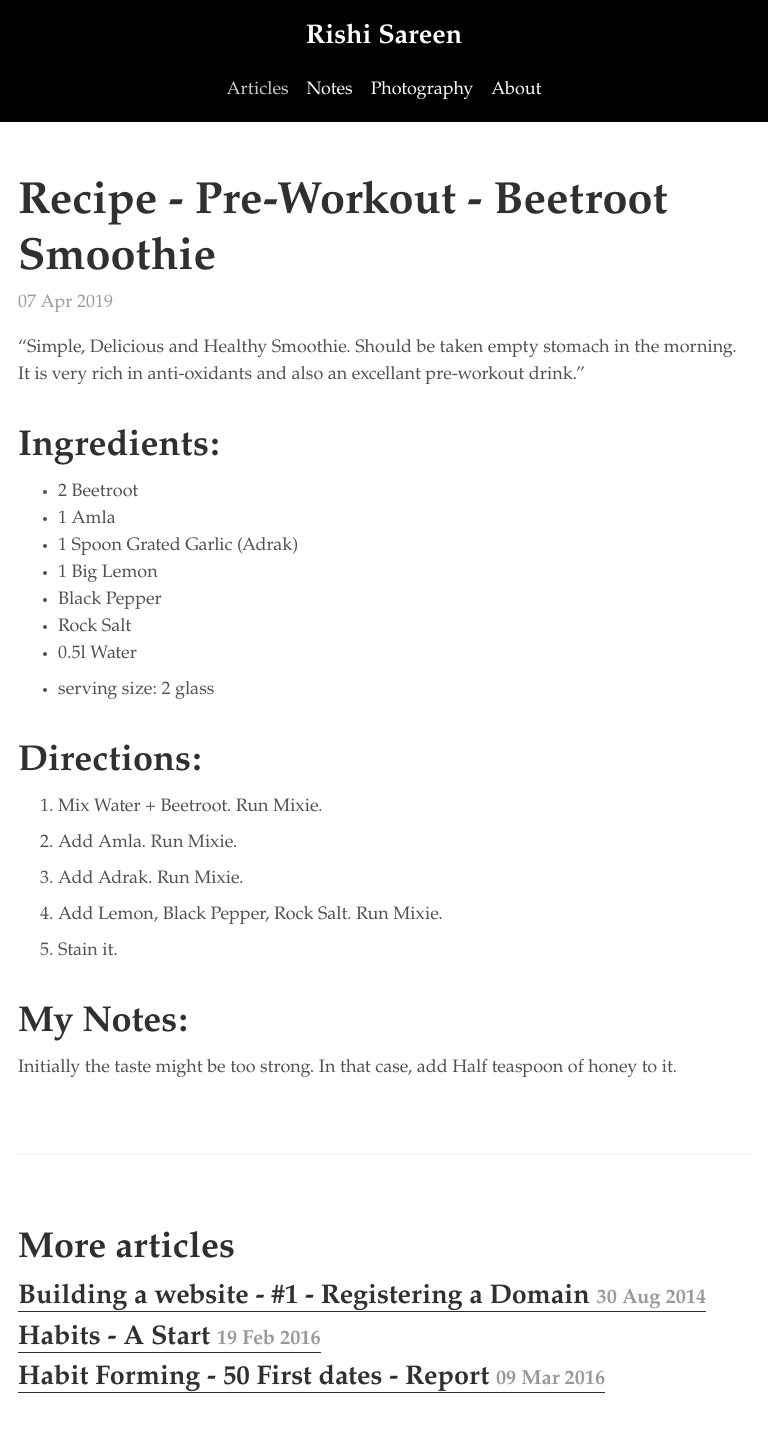
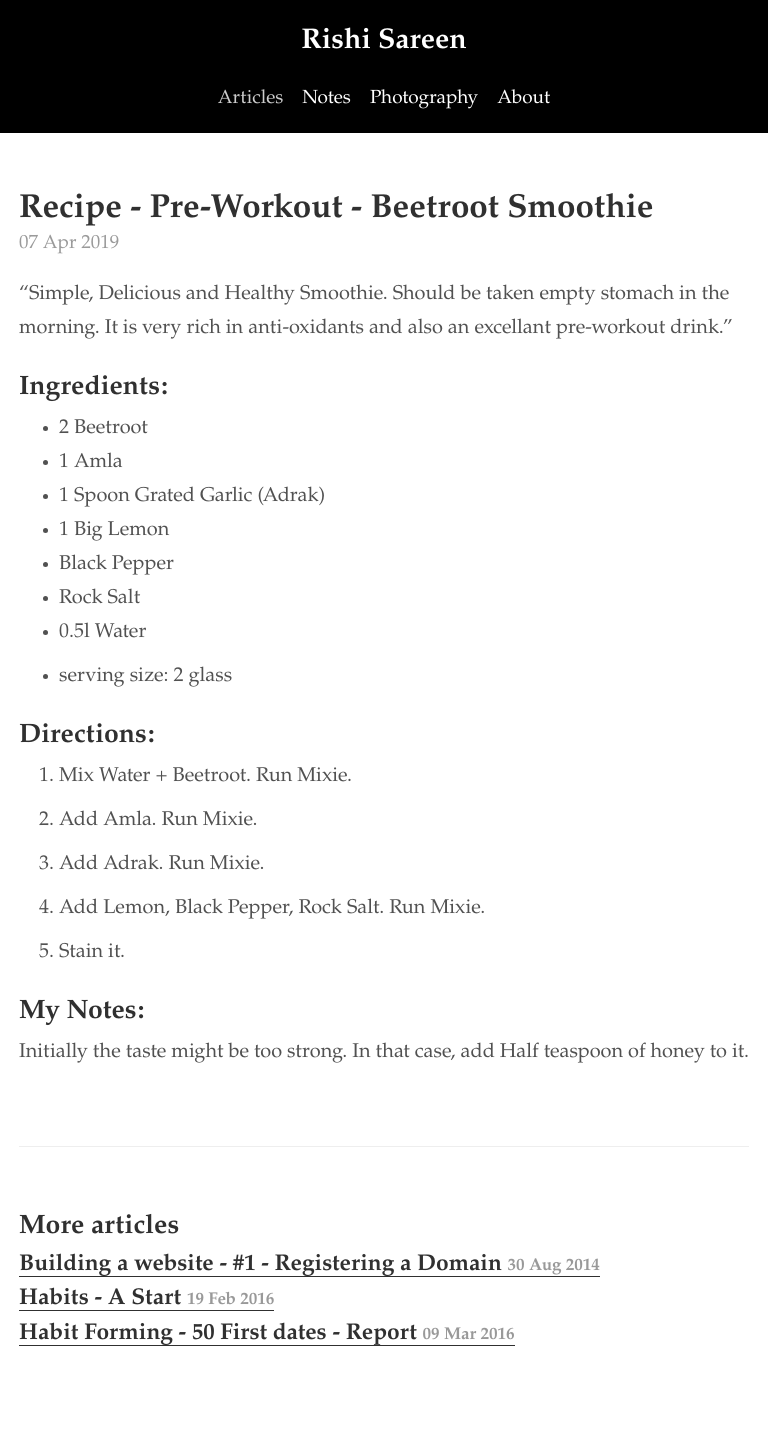
Before and after one commit to rishisareen/rishisareen.github.io, a Jekyll site: the page built from _articles/2019-04-07-beetroot-smoothie.markdown, in a window 768 px wide. Built offline with Jekyll 4.4.1, drawn with Linux system fonts in a browser that asks for light colours; after the commit the page ends 1405 px from its top, so only the background shows below that.

Commit message:
Impove mobile typography

```diff
--- a/public/css/lanyon.css
+++ b/public/css/lanyon.css
@@ -152,6 +152,28 @@ h1, h2, h3, h4, h5, h6 {
   }
   .site-nav {
     gap: 1rem;
+  }
+
+  /* Mobile typography improvements */
+  .post-content,
+  .page-content,
+  .note-body {
+    font-size: 1.05rem;
+    line-height: 1.7;
+  }
+
+  .post-title,
+  .page-title {
+    font-size: 1.75rem;
+    line-height: 1.2;
+  }
+
+  h2 {
+    font-size: 1.4rem;
+  }
+
+  h3 {
+    font-size: 1.2rem;
   }
 }
 
--- a/public/css/poole.css
+++ b/public/css/poole.css
@@ -49,12 +49,12 @@ body {
 
 html {
   font-family: Athelas, Palatino, Georgia, serif;
-  font-size: 16px;
-  line-height: 1.5;
+  font-size: 18px;
+  line-height: 1.6;
 }
 @media (min-width: 38em) {
   html {
-    font-size: 18px;
+    font-size: 19px;
   }
 }
 
```
